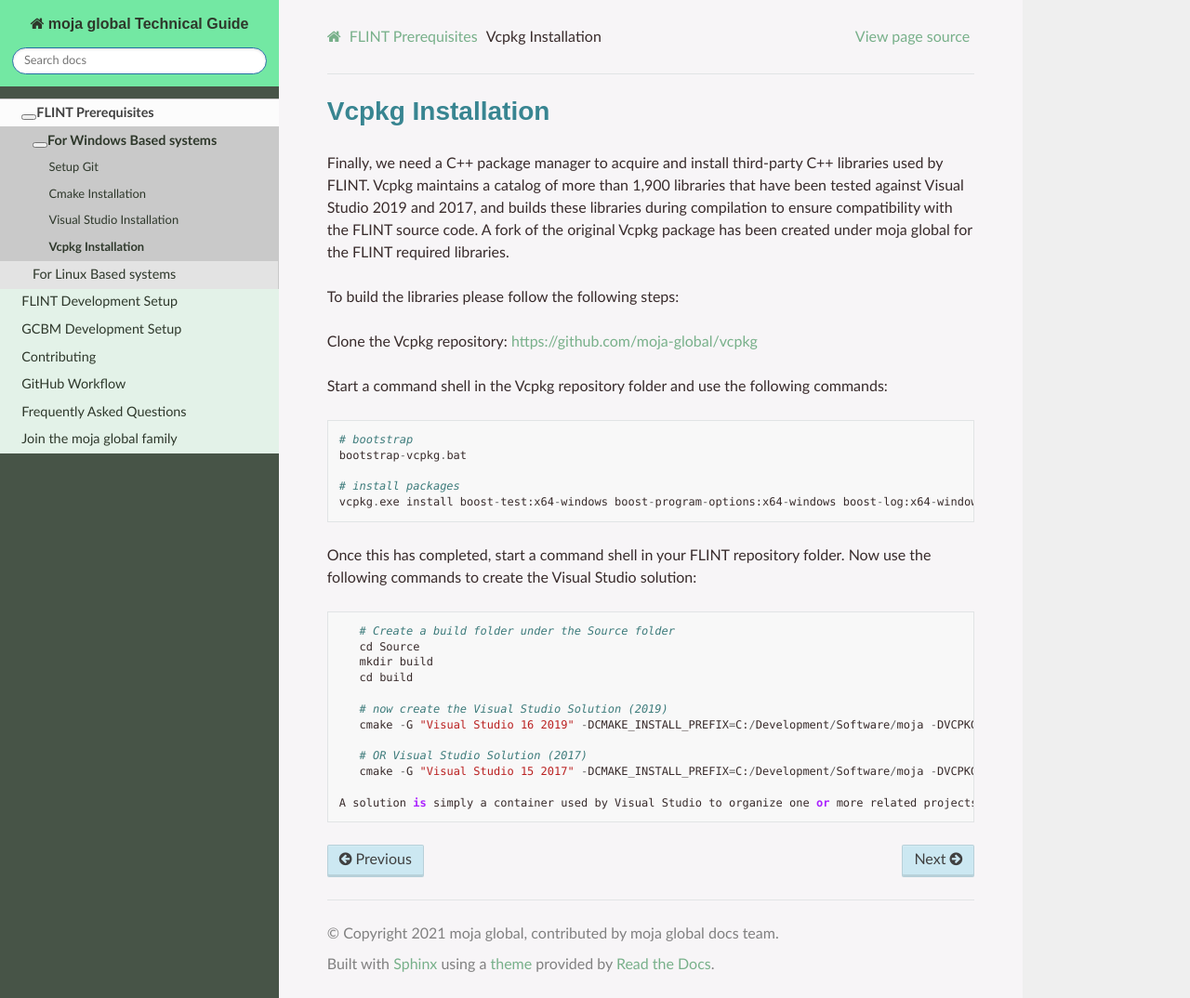
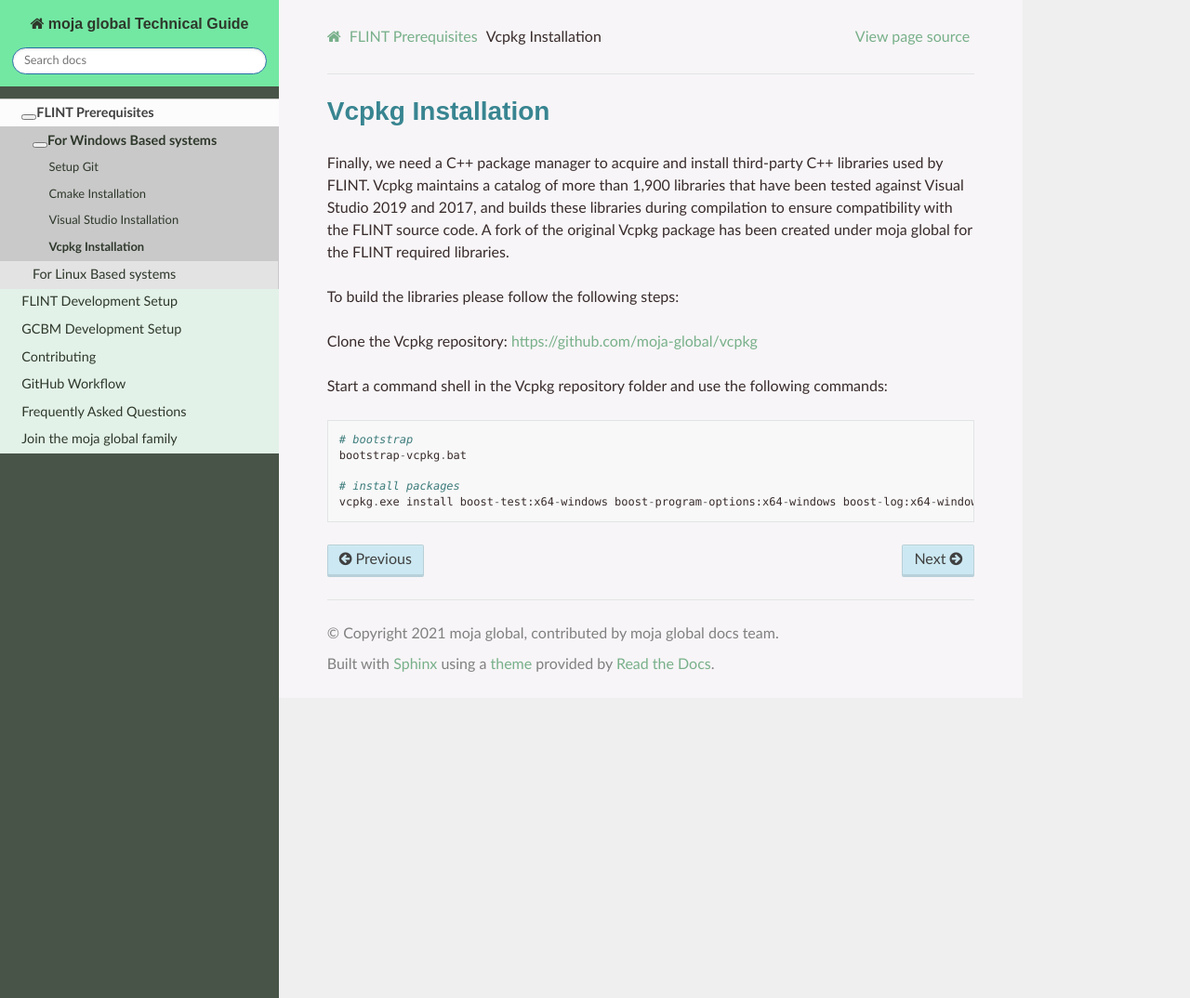
Before and after one commit to moja-global/moja_global_docs, a Sphinx documentation site: the page built from docs/prerequisites/vcpkg.rst, in a window 1280 px wide and 1074 px high. Shown: the whole window at 93% size. Built offline with Sphinx 7.4.7 and the Read the Docs theme 2.0.0, drawn with Linux system fonts in a browser that asks for light colours.

Commit message:
Remove VS build instruction from vcpkg prerequisites page
Remove instruction to build visual studio solution from vcpkg prerequisites page as it is too early
Signed-off-by: sarahhaggarty <81160244+sarahhaggarty@users.noreply.github.com>

```diff
--- a/docs/prerequisites/vcpkg.rst
+++ b/docs/prerequisites/vcpkg.rst
@@ -18,19 +18,3 @@
 
     # install packages
     vcpkg.exe install boost-test:x64-windows boost-program-options:x64-windows boost-log:x64-windows turtle:x64-windows zipper:x64-windows poco:x64-windows libpq:x64-windows gdal:x64-windows sqlite3:x64-windows boost-ublas:x64-windows
-
-* Once this has completed, start a command shell in your FLINT repository folder. Now use the following commands to create the Visual Studio solution:
-::
-
-    # Create a build folder under the Source folder
-    cd Source
-    mkdir build
-    cd build
-
-    # now create the Visual Studio Solution (2019)
-    cmake -G "Visual Studio 16 2019" -DCMAKE_INSTALL_PREFIX=C:/Development/Software/moja -DVCPKG_TARGET_TRIPLET=x64-windows -DENABLE_TESTS=OFF -DENABLE_MOJA.MODULES.ZIPPER=OFF -DCMAKE_TOOLCHAIN_FILE=c:\Development\moja-global\vcpkg\scripts\buildsystems\vcpkg.cmake ..
-
-    # OR Visual Studio Solution (2017)
-    cmake -G "Visual Studio 15 2017" -DCMAKE_INSTALL_PREFIX=C:/Development/Software/moja -DVCPKG_TARGET
-
- A solution is simply a container used by Visual Studio to organize one or more related projects. When you open a solution in Visual Studio, it automatically loads all the projects that the solution contains.
```
